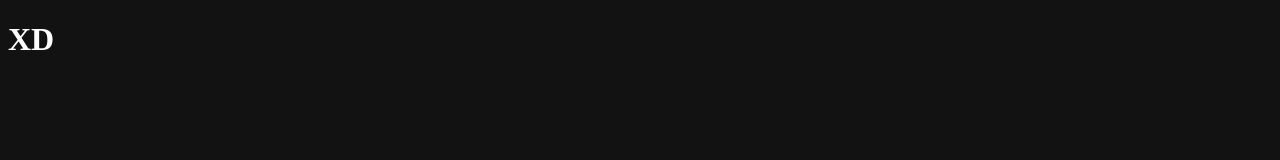
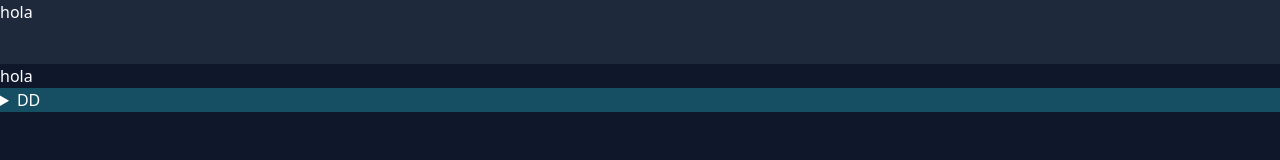
Before and after one commit to UnCompa/newportafolio, an Astro site: page / in a window 1280 px wide. Built offline with nearby package versions, Linux system fonts and the light colour scheme; Astro itself is replaced by a stand-in of ours.

Commit message:
Mejoras en la estructura de la pagina

```diff
--- a/astro.config.mjs
+++ b/astro.config.mjs
@@ -1,7 +1,10 @@
 import { defineConfig } from 'astro/config';
+
+import tailwind from "@astrojs/tailwind";
 
 // https://astro.build/config
 export default defineConfig({
-    site: 'https://uncompa.github.io',
-    base: '/newportafolio'
+  site: 'https://uncompa.github.io',
+  base: '/newportafolio',
+  integrations: [tailwind()]
 });
--- a/package.json
+++ b/package.json
@@ -10,6 +10,8 @@
     "astro": "astro"
   },
   "dependencies": {
-    "astro": "^3.3.0"
+    "@astrojs/tailwind": "^5.0.2",
+    "astro": "^3.3.0",
+    "tailwindcss": "^3.3.3"
   }
 }
--- /dev/null
+++ b/src/components/Header.astro
@@ -0,0 +1,3 @@
+<header class="bg-slate-800 w-full h-16 shadow">
+    <h1>hola</h1>
+</header>
--- a/src/layouts/Layout.astro
+++ b/src/layouts/Layout.astro
@@ -56,7 +56,7 @@
     />
     <!-- Meta Tags Generated via https://www.opengraph.xyz -->
   </head>
-  <body>
+  <body class="bg-slate-900">
     <slot />
   </body>
 </html>
--- a/src/pages/index.astro
+++ b/src/pages/index.astro
@@ -1,8 +1,16 @@
 ---
 import Layout from './../layouts/Layout.astro'
+import Header from './../components/Header.astro'
 ---
 <Layout>
-	<div class="dark:bg-slate-500">
-		<h1>XD</h1>
-	</div>
+	<Header></Header>
+	<main class="bg-slate-900 h-screen container mx-auto">
+		<section>
+			<h2>hola</h2>
+			<details class="bg-cyan-900">
+				<summary>DD</summary>
+				<p>Hola</p>
+			</details>
+		</section>
+	</main>
 </Layout>
--- /dev/null
+++ b/tailwind.config.mjs
@@ -0,0 +1,8 @@
+/** @type {import('tailwindcss').Config} */
+export default {
+	content: ['./src/**/*.{astro,html,js,jsx,md,mdx,svelte,ts,tsx,vue}'],
+	theme: {
+		extend: {},
+	},
+	plugins: [],
+}
```
Also changed, not shown: README.md, 1 other file.
